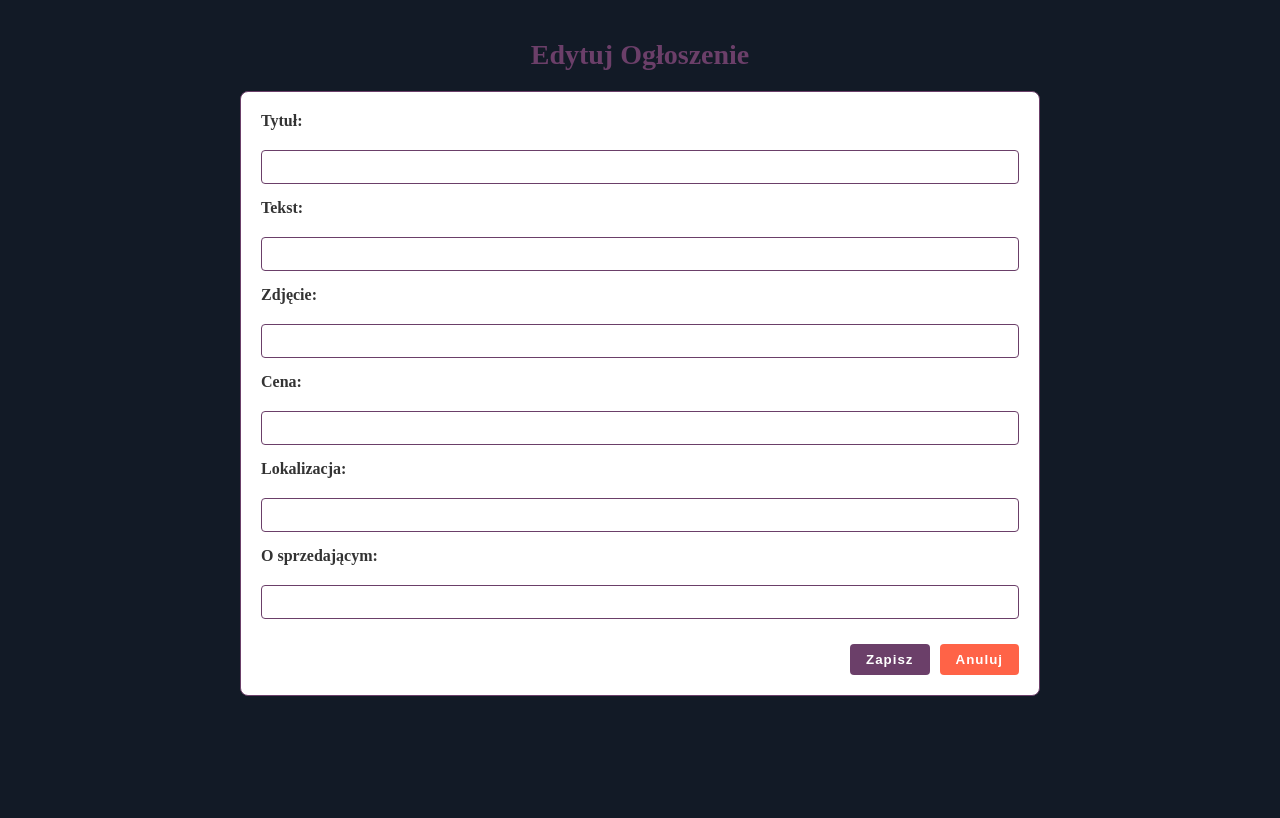
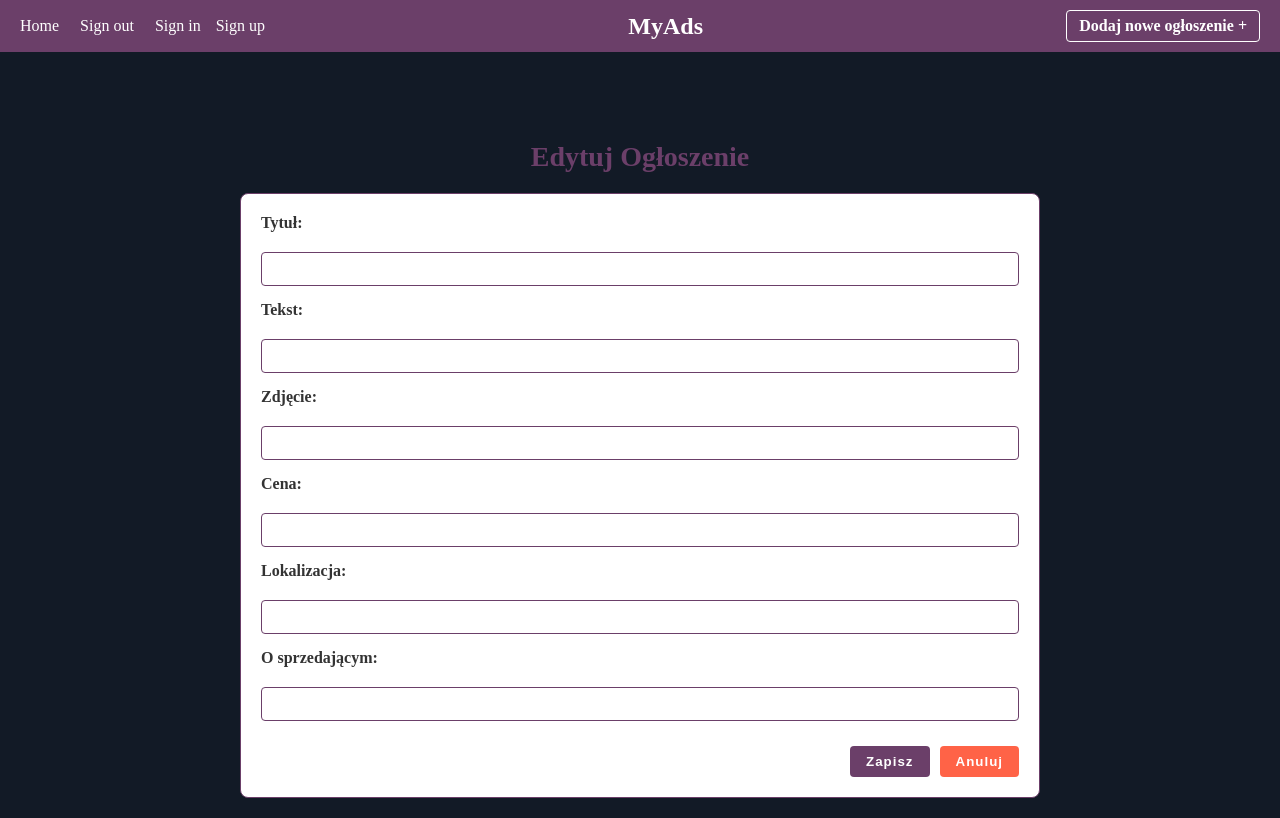
Before and after one commit to kacpi95/Project-Backend, a React (Create React App) app in the folder client/: page /ads/add in a window 1280 px wide. Built offline with nearby package versions, Linux system fonts and the light colour scheme.

Commit message:
update: styles Header

```diff
--- a/client/src/App.js
+++ b/client/src/App.js
@@ -7,11 +7,13 @@ import AdsPage from './components/pages/AdsPage/AdsPage';
 import NoPage from './components/pages/NoPage/NoPage';
 import EditPage from './components/pages/EditPage/EditPage';
 import AddPage from './components/pages/AddPage/AddPage';
+import Header from './components/layout/Header';
 
 function App() {
   return (
     <BrowserRouter>
       <Provider store={store}>
+        <Header />
         <Routes>
           <Route path='/' element={<Home />} />
           <Route path='/ads/:id' element={<AdsPage />} />
--- a/client/src/components/layout/Header.jsx
+++ b/client/src/components/layout/Header.jsx
@@ -5,18 +5,24 @@ export default function Header() {
   return (
     <header className={styles.header}>
       <nav className={styles.nav}>
-        <Link to='/' className={styles.link}>
-          Home
-        </Link>
-        <button className={styles.linkButton}>Sign out</button>
-        <>
+        <div className={styles.navLeft}>
+          <Link to='/' className={styles.link}>
+            Home
+          </Link>
+          <button className={styles.linkButton}>Sign out</button>
           <Link to='/signin' className={styles.link}>
             Sign in
           </Link>
           <Link to='/signup' className={styles.link}>
             Sign up
           </Link>
-        </>
+        </div>
+        <h1 className={styles.title}>MyAds</h1>
+        <div className={styles.navRight}>
+          <Link to={'/ads/add'} className={styles.addAdLink}>
+            Dodaj nowe ogłoszenie +
+          </Link>
+        </div>
       </nav>
     </header>
   );
--- a/client/src/components/layout/Header.module.css
+++ b/client/src/components/layout/Header.module.css
@@ -1,18 +1,30 @@
 .header {
+  margin-bottom: 50px;
+  padding: 10px 20px;
+  color: white;
   background: var(--primary-color);
-  padding: 10px 20px;
-  margin-bottom: 50px;
-  color: white;
 }
 
 .nav {
   display: flex;
+  align-items: center;
+  justify-content: space-between;
+}
+
+.navLeft {
+  display: flex;
   gap: 15px;
+  align-items: center;
+}
+
+.navRight {
+  display: flex;
+  align-items: center;
 }
 
 .link {
+  text-decoration: none;
   color: white;
-  text-decoration: none;
   transition: color 0.3s ease;
 }
 
@@ -21,14 +33,38 @@
 }
 
 .linkButton {
-  background: none;
   border: none;
-  color: white;
   cursor: pointer;
   font: inherit;
+  color: white;
+  background: none;
   transition: color 0.3s ease;
 }
 
 .linkButton:hover {
   color: var(--secondary-color);
 }
+
+.addAdLink {
+  padding: 6px 12px;
+  text-decoration: none;
+  font-weight: bold;
+  border: 1px solid white;
+  border-radius: 4px;
+  color: white;
+  transition: all 0.3s ease;
+}
+
+.addAdLink:hover {
+  background-color: white;
+  color: var(--primary-color);
+}
+
+.title {
+  margin: 0;
+  text-align: center;
+  font-size: 24px;
+  font-weight: bold;
+  color: white;
+  flex-grow: 1;
+}
--- a/client/src/components/pages/HomePage/HomePage.jsx
+++ b/client/src/components/pages/HomePage/HomePage.jsx
@@ -1,7 +1,6 @@
 import styles from './HomePage.module.css';
 import { Link } from 'react-router-dom';
 import logo from './kacpiAI.jpg';
-import Header from '../../layout/Header';
 import { useSelector, useDispatch } from 'react-redux';
 import { useEffect } from 'react';
 import { fetchAds } from '../../redux/adsRedux';
@@ -22,7 +21,6 @@ export default function Home() {
 
   return (
     <div className={styles.container}>
-      <Header />
       <form className={styles.searchForm}>
         <input
           className={styles.searchInput}
```
